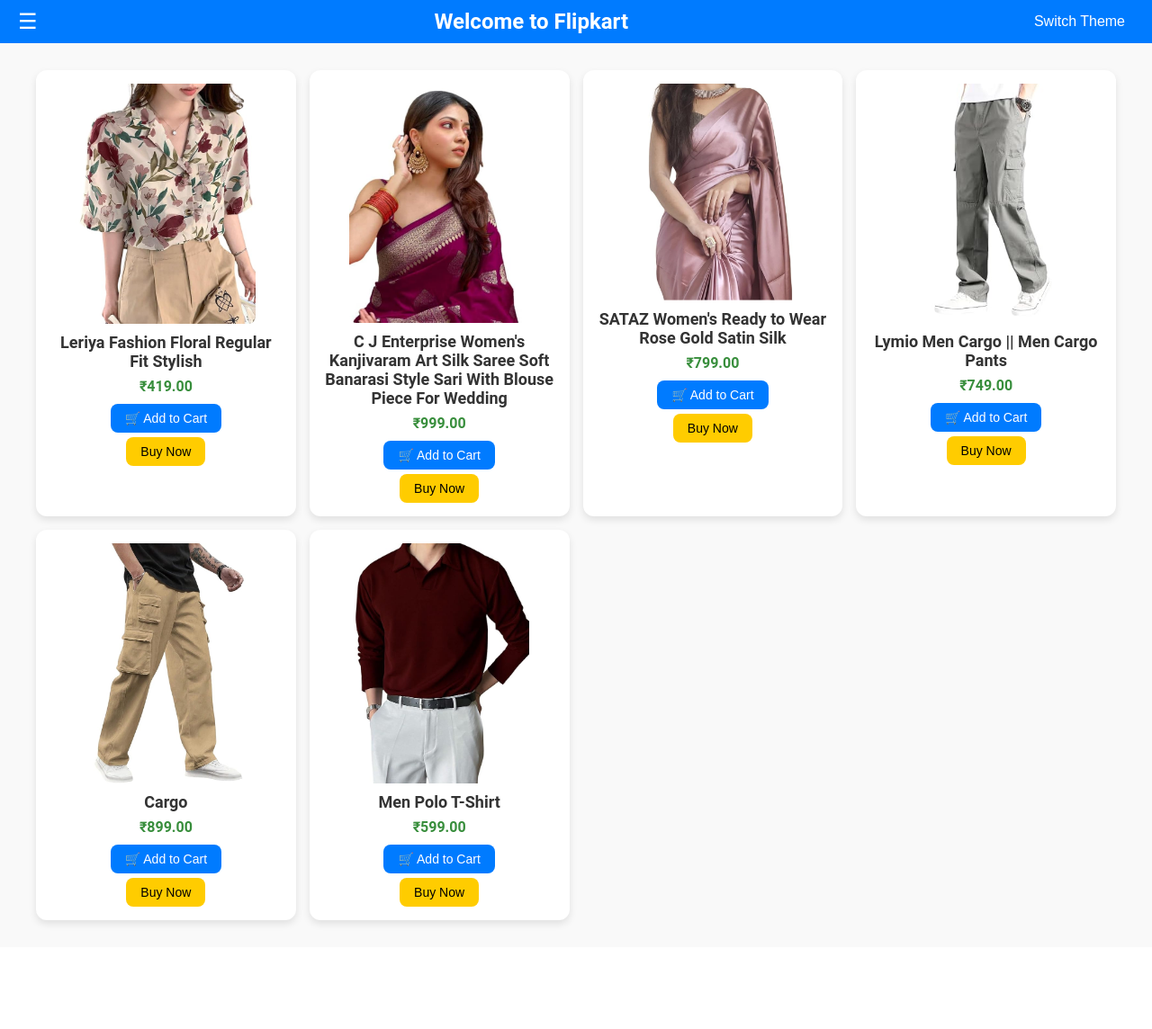
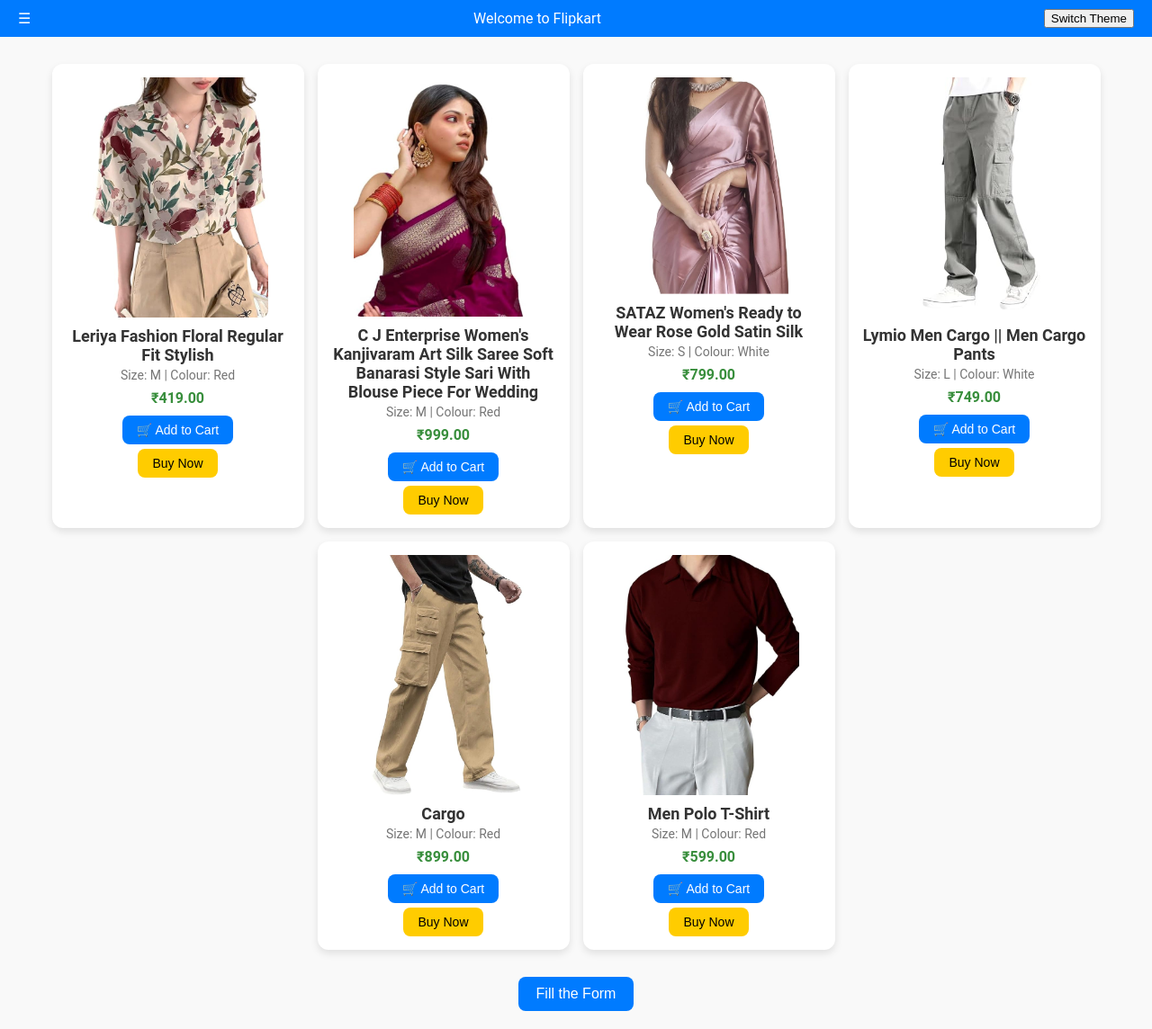
Before and after one commit to parnavithalkar/ADYPU3rdYr, a Django app: page /clothing in a window 1280 px wide. Shown: the whole page at 90% size. Before the commit the page ends 1030 px from the top, so only its background shows below. Run offline with Django 5.2, Linux system fonts and the light colour scheme; data comes from the database, SQL or seed files in the repository; both versions use the stored data as it was after the commit.

Commit message:
2 commit

```diff
--- /dev/null
+++ b/flipkart/clothing/forms.py
@@ -0,0 +1,7 @@
+from django import forms
+from .models import Product
+
+class ProductForm(forms.ModelForm):
+    class Meta:
+        model = Product
+        fields = ['name', 'size', 'colour', 'price', 'image']
--- a/flipkart/clothing/models.py
+++ b/flipkart/clothing/models.py
@@ -23,5 +23,5 @@
     price = models.DecimalField(max_digits=10, decimal_places=2)
     image = models.ImageField(upload_to='product_img/')
 
-def __str__(self):
+    def __str__(self):
         return self.name
--- a/flipkart/clothing/templates/clothing/fashion.html
+++ b/flipkart/clothing/templates/clothing/fashion.html
@@ -12,6 +12,7 @@
             background-color: #f9f9f9;
             color: #333;
             transition: background-color 0.3s, color 0.3s;
+            text-align: center;
         }
         .dark-mode {
             background-color: #333;
@@ -25,30 +26,12 @@
             color: white;
             padding: 10px 20px;
         }
-        .menu-icon {
-            font-size: 24px;
-            cursor: pointer;
-        }
-        .header-title {
-            flex-grow: 1;
-            text-align: center;
-            font-size: 24px;
-            font-weight: bold;
-        }
-        .theme-switch {
-            background: none;
-            border: none;
-            cursor: pointer;
-            font-size: 16px;
-            color: white;
-            padding: 5px 10px;
-        }
         .container {
             max-width: 1200px;
             margin: 20px auto;
             padding: 10px;
-            display: grid;
-            grid-template-columns: repeat(auto-fit, minmax(250px, 1fr));
+            display: flex;
+            flex-wrap: wrap;
             gap: 15px;
             justify-content: center;
         }
@@ -60,6 +43,7 @@
             display: flex;
             flex-direction: column;
             align-items: center;
+            width: 250px;
         }
         .product-image {
             width: 100%;
@@ -70,14 +54,12 @@
         .product-name {
             font-size: 18px;
             font-weight: bold;
-            cursor: pointer;
             text-align: center;
         }
         .product-desc {
             font-size: 14px;
             color: #757575;
             margin-top: 4px;
-            display: none;
             text-align: center;
         }
         .product-price {
@@ -94,9 +76,6 @@
             border-radius: 8px;
             cursor: pointer;
             font-size: 14px;
-            display: flex;
-            align-items: center;
-            gap: 5px;
             margin-top: 10px;
         }
         .buy-now {
@@ -109,14 +88,30 @@
             font-size: 14px;
             margin-top: 5px;
         }
+        .form-container {
+            display: none;
+            margin-top: 20px;
+        }
+        .form-button {
+            background-color: #007bff;
+            color: #ffffff;
+            border: none;
+            padding: 10px 20px;
+            border-radius: 8px;
+            cursor: pointer;
+            font-size: 16px;
+            display: block;
+            margin: 20px auto;
+        }
     </style>
     <script>
-        function toggleTheme() {
-            document.body.classList.toggle('dark-mode');
-        }
-        function toggleDescription(event) {
-            let desc = event.nextElementSibling;
-            desc.style.display = desc.style.display === 'block' ? 'none' : 'block';
+        function toggleForm() {
+            let formContainer = document.getElementById('form-container');
+            if (formContainer.style.display === 'none' || formContainer.style.display === '') {
+                formContainer.style.display = 'block';
+            } else {
+                formContainer.style.display = 'none';
+            }
         }
     </script>
 </head>
@@ -124,13 +119,13 @@
     <div class="header">
         <div class="menu-icon">☰</div>
         <div class="header-title">Welcome to Flipkart</div>
-        <button class="theme-switch" onclick="toggleTheme()">Switch Theme</button>
+        <button class="theme-switch" onclick="document.body.classList.toggle('dark-mode')">Switch Theme</button>
     </div>
     <div class="container">
         {% for p_i in pro_img %}
         <div class="product-card">
             <img src="{{ p_i.image.url }}" class="product-image" alt="{{ p_i.name }}">
-            <div class="product-name" onclick="toggleDescription(this)">{{ p_i.name }}</div>
+            <div class="product-name">{{ p_i.name }}</div>
             <div class="product-desc">Size: {{ p_i.size }} | Colour: {{ p_i.colour }}</div>
             <div class="product-price">₹{{ p_i.price }}</div>
             <button class="add-to-cart">🛒 Add to Cart</button>
@@ -138,5 +133,13 @@
         </div>
         {% endfor %}
     </div>
+    <button class="form-button" onclick="toggleForm()">Fill the Form</button>
+    <div id="form-container" class="form-container">
+        <form method="POST" enctype="multipart/form-data">
+            {% csrf_token %}
+            {{form.as_p}}
+            <button type="submit">Submit</button>
+        </form>
+    </div>
 </body>
 </html>
--- a/flipkart/clothing/views.py
+++ b/flipkart/clothing/views.py
@@ -1,6 +1,15 @@
 from django.shortcuts import render
 from clothing.models import Product
+from .forms import ProductForm
 # Create your views here.
 def clothing(request):
+    form = ProductForm()
     pro_img = Product.objects.all()
-    return render(request, 'clothing/fashion.html', {'pro_img': pro_img})
+
+    if request.method == "POST":
+        form = ProductForm(request.POST, request.FILES)
+        if form.is_valid():
+            form.save()
+            form = ProductForm() #reset form after saving
+
+    return render(request, 'clothing/fashion.html', {'pro_img': pro_img, 'form':form})
```
Also changed, not shown: flipkart/db.sqlite3, flipkart/media/product_img/img4_mBAkmQk.jpg (added), flipkart/media/product_img/img6.jpg (added), flipkart/media/product_img/img7.jpg (added).
